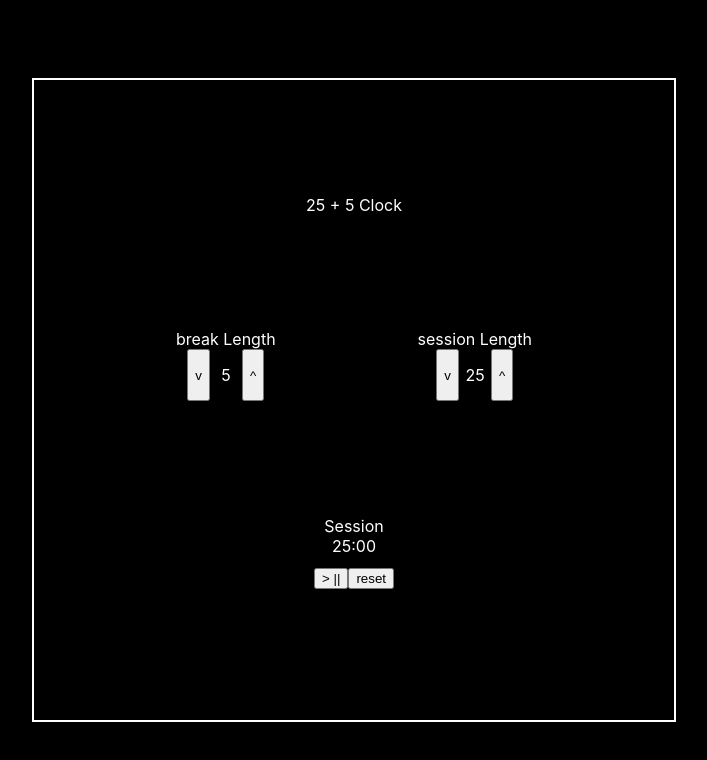
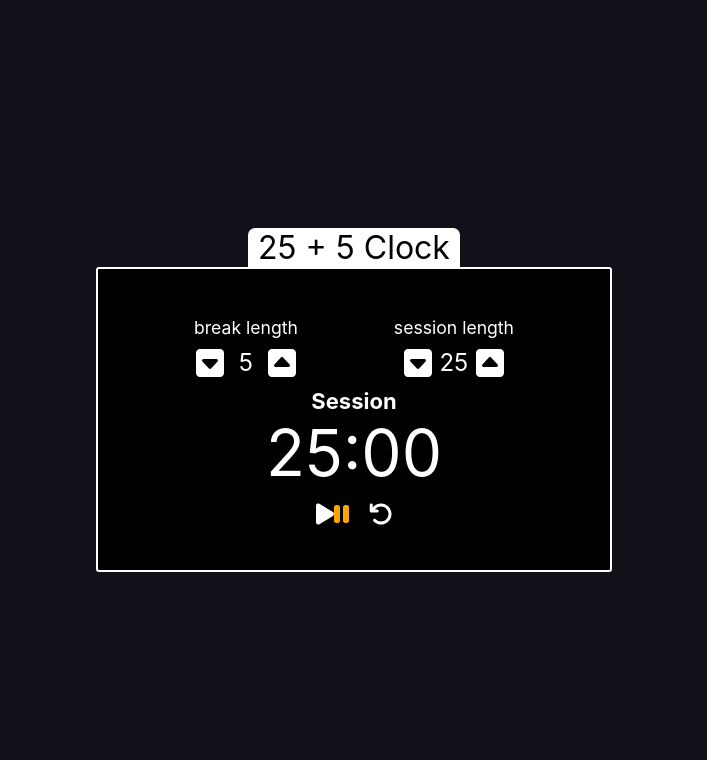
Before and after one commit to hiddeneon/25-5-timer, a React (Create React App) app: page / in a window 1280 px wide. Shown: the top 760 px of the page, without its empty margins (286-993 px from the left). Built offline with nearby package versions, Linux system fonts and the light colour scheme.

Commit message:
feat: add styles

```diff
--- a/src/App.css
+++ b/src/App.css
@@ -4,7 +4,25 @@
   justify-content: center;
   align-items: center;
   height: 100vh;
-  background-color: black;
+  background-color: #111119;
+}
+
+.App button {
+  background: none;
+	color: inherit;
+	border: none;
+	padding: 0;
+	font: inherit;
+	cursor: pointer;
+	outline: inherit;
+}
+
+.App #start_stop {
+  margin-right: 10px;
+}
+
+.App #reset {
+  margin-left: 10px;
 }
 
 /* SET MAIN BODY STYLES */
@@ -13,26 +31,56 @@
   flex-direction: column;
   justify-content: space-evenly;
   align-items: center;
-  height: 80vh;
+  height: fit-content;
   border: white 2px solid;
   color: white;
   width: fit-content;
+  padding: 3rem 0 1.75rem 0;
+  border-radius: 3px;
+  background-color: black;
 }
 
 /* SET PRECONDITIONS PANEL STYLES */
 .setup-panel {
-  width: 50vw;
+  width: 40vw;
   display: flex;
   justify-content: space-evenly;
 }
 
 .buttons {
   display: flex;
+  align-items: center;
+  height: 50px;
+}
+
+.buttons button {
+  background: none;
+	border: none;
+	padding: 0;
+	font: inherit;
+	cursor: pointer;
+	outline: inherit;
+  height: fit-content;
+  border-radius: 4px;
+}
+
+.decrease-btn:hover,
+.increase-btn:hover {
+  color: skyblue;
+}
+
+.decrease-btn:active {
+  color: crimson;
+}
+
+.increase-btn:active {
+  color: greenyellow;
 }
 
 .buttons p {
-  width: 2rem;
+  width: 2.75rem;
   text-align: center;
+  height: fit-content;
 }
 
 #break-length,
@@ -40,6 +88,26 @@
   display: flex;
   flex-direction: column;
   align-items: center;
+}
+
+.length-value {
+  font-size: 1.5rem;;
+}
+
+.length-label {
+  font-size: 1.1rem;
+}
+
+.play-btn-active {
+  color: greenyellow;
+}
+
+.pause-btn-active {
+  color: orange;
+}
+
+.reset-btn:active {
+  color: greenyellow;
 }
 
 /* SET TIMER PANEL STYLES */
@@ -56,6 +124,23 @@
   align-items: center;
 }
 
+#time-left {
+  font-size: 4rem;
+}
+
+#timer-label {
+  font-size: 22px;
+  font-weight: bold;
+}
+
 .panel {
   margin-top: 0.7rem;
 }
+
+.app-title {
+  color: black;
+  background-color: white;
+  font-size: 2rem;
+  padding: 0 10px;
+  border-radius: 7px 7px 0 0;
+}
--- a/src/App.js
+++ b/src/App.js
@@ -1,8 +1,12 @@
+/** @jsxImportSource @emotion/react */
 import './App.css';
 import React, { useState, useEffect, useRef } from 'react';
+import { css } from '@emotion/react';
 import LengthControl from './components/LengthControl';
 import Timer from './components/Timer';
 import beep from './audio/arcade-beep.wav';
+import { FontAwesomeIcon } from '@fortawesome/react-fontawesome';
+import { faPlay, faPause, faArrowRotateLeft } from '@fortawesome/free-solid-svg-icons';
 
 function App() {
 
@@ -72,10 +76,14 @@ function App() {
     period.current = 'Session';
   }
 
+  const playStyle = css({
+    color: 'green!important'
+  })
+
   return (
     <div className="App">
+      <label className='app-title'>25 + 5 Clock</label>
       <div className='main'>
-        <label>25 + 5 Clock</label>
         <div className='setup-panel'>
           <LengthControl name='break' id='break-length' inc={increase} dec={decrease} value={breakMins} />
           <LengthControl name='session' id='session-length' inc={increase} dec={decrease} value={sessMins} />
@@ -84,8 +92,8 @@ function App() {
           <Timer minutes={MM} seconds={SS} isPeriod={period.current} />
           <audio id='beep' src={beep}></audio>
           <div class="panel">
-            <button id="start_stop" onClick={() => setToggle(!toggle)}>{">"} ||</button>
-            <button id="reset" onClick={reset}>reset</button>
+            <button id="start_stop" onClick={() => setToggle(!toggle)}  ><FontAwesomeIcon size='xl' className={!toggle ? 'play-btn-active' : ''} icon={faPlay} /><FontAwesomeIcon size='xl' className={toggle ? 'pause-btn-active' : ''} icon={faPause} /></button>
+            <button id="reset" onClick={reset}><FontAwesomeIcon size='xl' className='reset-btn' icon={faArrowRotateLeft} /></button>
             <p></p>
         </div>
         </div>
--- a/src/components/LengthControl.js
+++ b/src/components/LengthControl.js
@@ -1,14 +1,16 @@
 import React from "react";
+import { FontAwesomeIcon } from '@fortawesome/react-fontawesome';
+import { faSquareCaretUp } from '@fortawesome/free-solid-svg-icons';
 
 export default function LengthControl({ name, id, value, inc, dec }) {
 
     return (
         <div id={id}>
-            <label>{name} Length</label>
+            <label className="length-label">{name} length</label>
             <div className="buttons">
-                <button onClick={() => dec(value, name)}>v</button>
-                <p>{value}</p>
-                <button onClick={() => inc(value, name)}>^</button>
+                <button onClick={() => dec(value, name)}><FontAwesomeIcon icon={faSquareCaretUp} size='2xl' rotation={180} className='decrease-btn' /></button>
+                <p className='length-value'>{value}</p>
+                <button onClick={() => inc(value, name) }><FontAwesomeIcon icon={faSquareCaretUp} size='2xl' className='increase-btn' /></button>
             </div>
         </div>
     )
--- a/src/components/Timer.js
+++ b/src/components/Timer.js
@@ -10,7 +10,7 @@ export default function Timer({ minutes, seconds, isPeriod }) {
 
     const normalStyle = css({
         color: 'white'
-    })
+    });
 
     return (
         <div class="timer-body">
```
